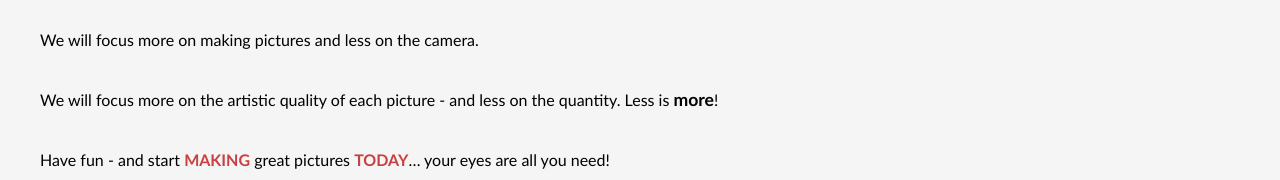
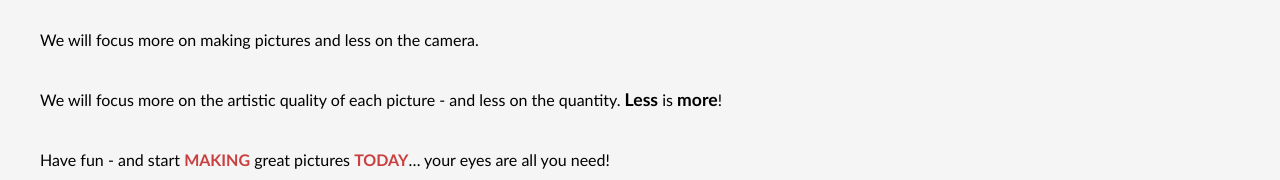
Before and after one commit to Skanarky/viewfinder, a React (Create React App) app in the folder client/: page /about in a window 1280 px wide. Both pictures are taken after a click on the element 300 px from the left and 400 px from the top of the page. Shown: the part 392-572 px from the top of the page. Built offline with nearby package versions, Linux system fonts and the light colour scheme.

Commit message:
changed weight on less

```diff
--- a/client/src/App/Viewfinder/pages/About.js
+++ b/client/src/App/Viewfinder/pages/About.js
@@ -19,7 +19,7 @@ const About = (props) => {
                 <p>A real photographer <span className="boldy">makes</span> the picture - he assembles it through his emotions, his eyes and his knowledge of arts and art compositions!</p>
                 <p>In this web app you’ll learn how to use your emotions as a creative power, train your eyes, plan your shoots, and last, but not least - how to use the art compositions to get the most out of your pictures.</p>
                 <p>We will focus more on making pictures and less on the camera.</p>
-                <p>We will focus more on the artistic quality of each picture - and less on the quantity. Less is <span className="boldy">more</span>!</p>
+                <p>We will focus more on the artistic quality of each picture - and less on the quantity. <span className="boldy">Less</span> is <span className="boldy">more</span>!</p>
                 <p>Have fun - and start <Link className="noLineRed" to="/lessons"><span className="red">making</span></Link> great pictures <Link className="noLineRed" to="/lessons"><span className="red">today</span></Link>… your eyes are all you need!</p>
             </div>
         </section>
```
